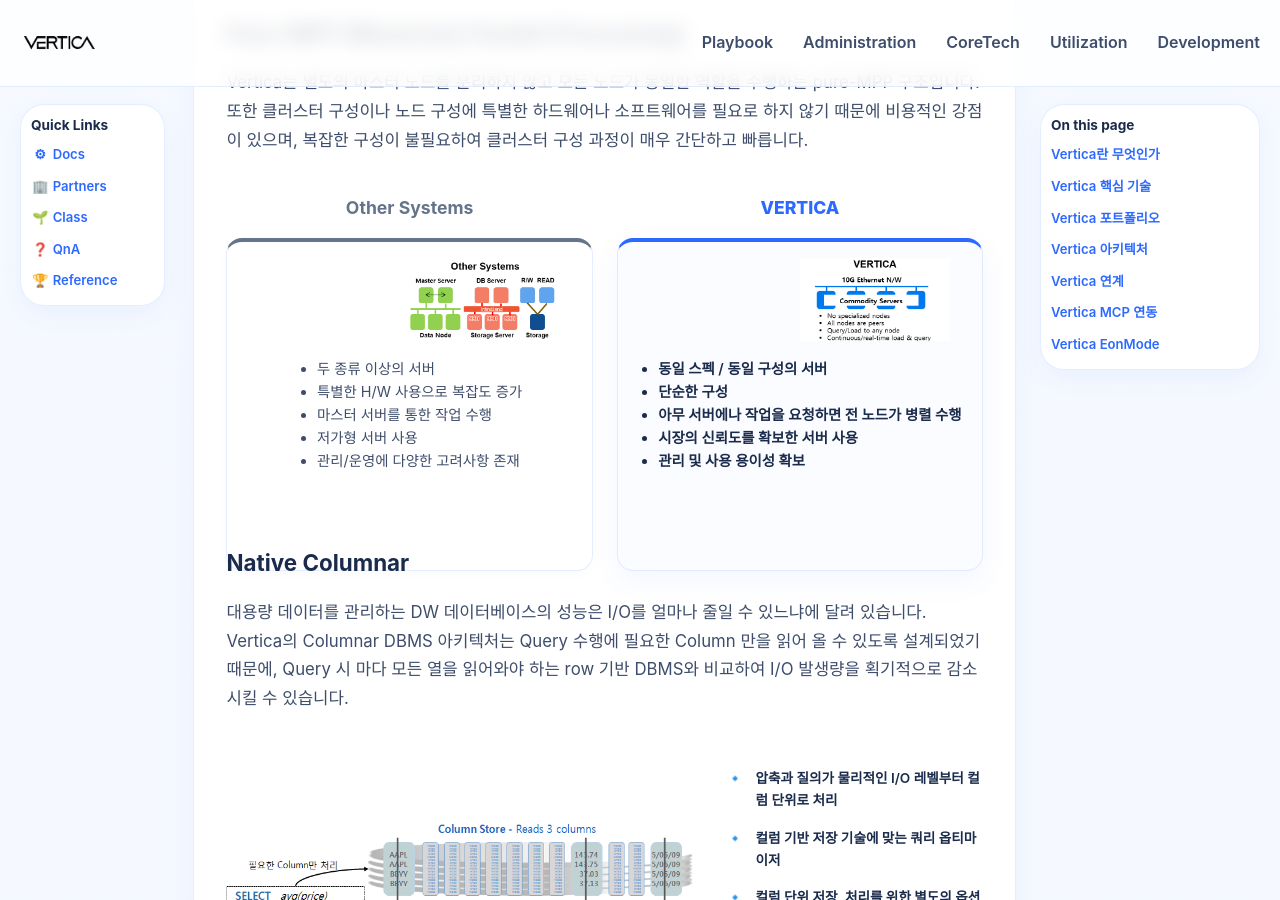
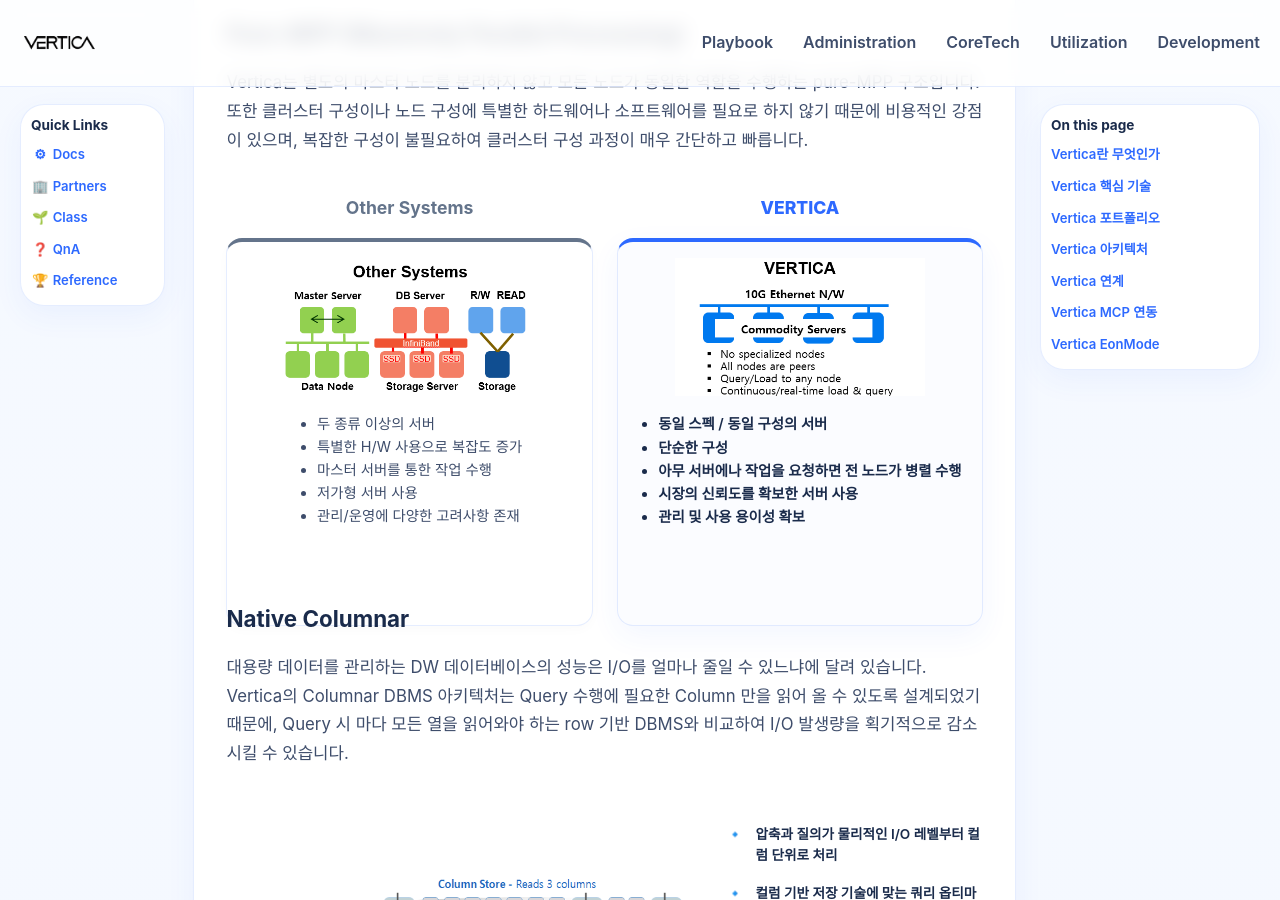
Before and after one commit to JIN0326/vertica_blog, a Jekyll site: the page built from 01playbook.md, in a window 1280 px wide and 900 px high, scrolled down 3381 px. Built offline with Jekyll 4.4.1, drawn with Linux system fonts in a browser that asks for light colours; our own code applies the rules of GitHub Pages for plain Markdown files.

Commit message:
Update blog content and styling

```diff
--- a/01playbook.md
+++ b/01playbook.md
@@ -199,9 +199,9 @@
     <div class="comparison-grid">
       <div class="comparison-column">
         <h4 class="comparison-column__title">Other Systems</h4>
-        <div class="card card--other" style="display: flex; align-items: center; padding: 1rem;">
-          <img src="{{ '/assets/images/architecture1.png' | relative_url }}" alt="아키텍처 비교: Other Systems" style="width: 50%; margin-right: 1rem;">
-          <ul style="margin: 0; padding-left: 20px; font-size: 0.9rem;">
+        <div class="card card--other" style="display: flex; flex-direction: column; align-items: center; padding: 1rem;">
+          <img src="{{ '/assets/images/architecture1.png' | relative_url }}" alt="아키텍처 비교: Other Systems" style="max-width: 250px; width: 80%; margin-bottom: 1rem;">
+          <ul style="margin: 0; padding-left: 20px; font-size: 0.9rem; text-align: left;">
             <li>두 종류 이상의 서버</li>
             <li>특별한 H/W 사용으로 복잡도 증가</li>
             <li>마스터 서버를 통한 작업 수행</li>
@@ -212,9 +212,9 @@
       </div>
       <div class="comparison-column">
         <h4 class="comparison-column__title comparison-column__title--vertica">VERTICA</h4>
-        <div class="card card--vertica" style="display: flex; align-items: center; padding: 1rem;">
-          <img src="{{ '/assets/images/architecture2.png' | relative_url }}" alt="아키텍처 비교: Vertica" style="width: 50%; margin-right: 1rem;">
-          <ul style="margin: 0; padding-left: 20px; font-size: 0.9rem;">
+        <div class="card card--vertica" style="display: flex; flex-direction: column; align-items: center; padding: 1rem;">
+          <img src="{{ '/assets/images/architecture2.png' | relative_url }}" alt="아키텍처 비교: Vertica" style="max-width: 250px; width: 80%; margin-bottom: 1rem;">
+          <ul style="margin: 0; padding-left: 20px; font-size: 0.9rem; text-align: left;">
             <li>동일 스펙 / 동일 구성의 서버</li>
             <li>단순한 구성</li>
             <li>아무 서버에나 작업을 요청하면 전 노드가 병렬 수행</li>
```
